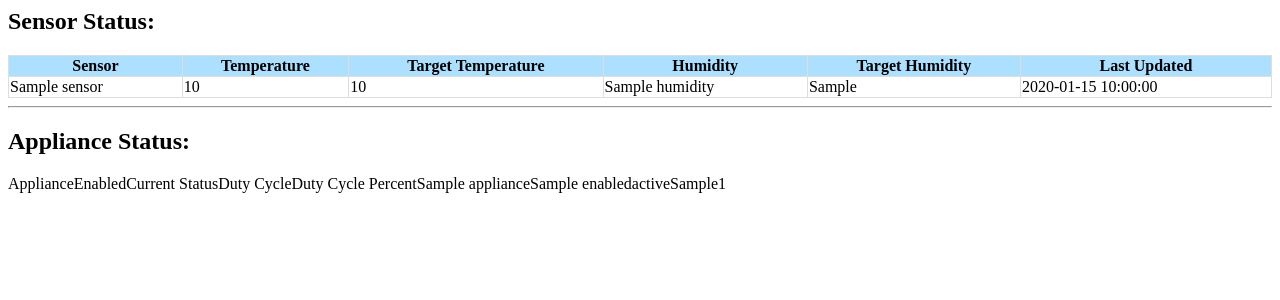
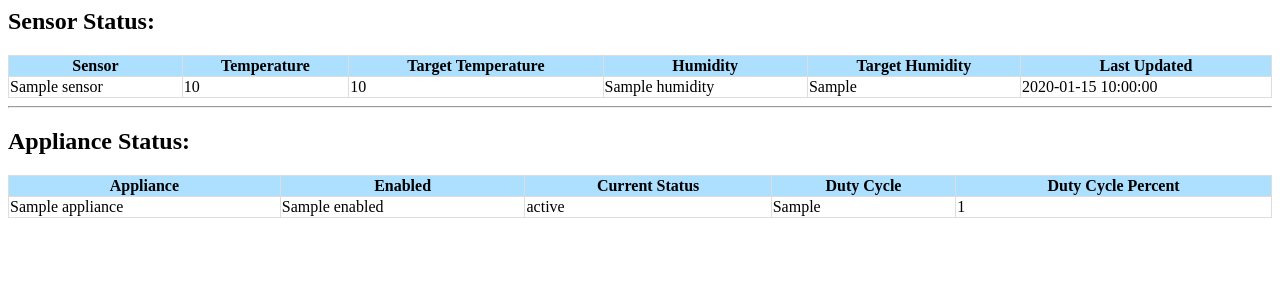
Before and after one commit to mkwarman/enviro-manager, a Flask app: template templates/index.html in a window 1280 px wide. Shown: the top 300 px of the page. Run offline with Flask 2, Linux system fonts and the light colour scheme; the template is opened without the code that fills it: most values are stand-ins (such as "Sample title", 1, 10 or a date in 2020); parts of the project's set-up code (start-up, migrations or seed data) failed here and were passed over.

Commit message:
Add parameter, change tag quotes

```diff
--- a/enviro-manager.py
+++ b/enviro-manager.py
@@ -273,8 +273,8 @@ def new():
             'name': probe.name,
             'temperature': '{0:0.2f}F'.format(probe_temp),
             'target_temperature': "{0}F".format(MAT_TEMP_TARGET),
-            'humidity': '<span class="na">N/A</span>',
-            'target_humidity': '<span class="na">N/A</span>',
+            'humidity': "<span class='na'>N/A</span>",
+            'target_humidity': "<span class='na'>N/A</span>",
             'last_updated': probe_last_updated
         },
         {
@@ -282,13 +282,13 @@ def new():
             'temperature': '{0:0.2f}F'.format(sensor_values[0].get('temp')),
             'target_temperature': "{0}F".format(AMBIENT_TEMP_TARGET),
             'humidity': '{0:0.2f}%'.format(sensor_values[0].get('hum')),
-            'target_humidity': '<span class="na">N/A</span>',
+            'target_humidity': "<span class='na'>N/A</span>",
             'last_updated': dht1_temp_last_updated
         },
         {
             'name': dht2_humidity.name,
             'temperature': '{0:0.2f}F'.format(sensor_values[1].get('temp')),
-            'target_temperature': '<span class="na">N/A</span>',
+            'target_temperature': "<span class='na'>N/A</span>",
             'humidity': '{0:0.2f}%'.format(sensor_values[1].get('hum')),
             'target_humidity': '{0}% to {1}%'.format(AMBIENT_TEMP_LOWER_BOUND, AMBIENT_TEMP_UPPER_BOUND),
             'last_updated': dht2_humidity_last_updated
@@ -314,12 +314,12 @@ def new():
             'name': 'Fogger',
             'enabled': fogger_enabled,
             'status': ("on" if gpio.fogger_state == ON else "off"),
-            'duty_cycle': '<span class="na">N/A</span>',
-            'duty_cycle_percentage': '<span class="na">N/A</span>'
+            'duty_cycle': "<span class='na'>N/A</span>",
+            'duty_cycle_percentage': "<span class='na'>N/A</span>"
         }
     ]
 
-    return render_template('index.html', sensors=sensors)
+    return render_template('index.html', sensors=sensors, appliances=appliances)
 
 @app.route('/')
 @app.route('/index')
--- a/templates/index.html
+++ b/templates/index.html
@@ -29,19 +29,19 @@
         <h2>Appliance Status:</h2>
         <table style="width:100%">
             <tr>
-                <tr>Appliance</tr>
-                <tr>Enabled</tr>
-                <tr>Current Status</tr>
-                <tr>Duty Cycle</tr>
-                <tr>Duty Cycle Percent</tr>
+                <th>Appliance</th>
+                <th>Enabled</th>
+                <th>Current Status</th>
+                <th>Duty Cycle</th>
+                <th>Duty Cycle Percent</th>
             </tr>
             {% for appliance in appliances %}
             <tr>
-                <tr>{{ appliance.name }}</td>
-                <tr>{{ appliance.enabled }}</tr>
-                <tr>{{ appliance.status }}</tr>
-                <tr>{{ appliance.duty_cycle }}</tr>
-                <tr>{{ appliance.duty_cycle_percent }}</tr>
+                <td>{{ appliance.name }}</td>
+                <td>{{ appliance.enabled }}</td>
+                <td>{{ appliance.status }}</td>
+                <td>{{ appliance.duty_cycle }}</td>
+                <td>{{ appliance.duty_cycle_percent }}</td>
             </tr>
             {% endfor %}
         </table>
```
